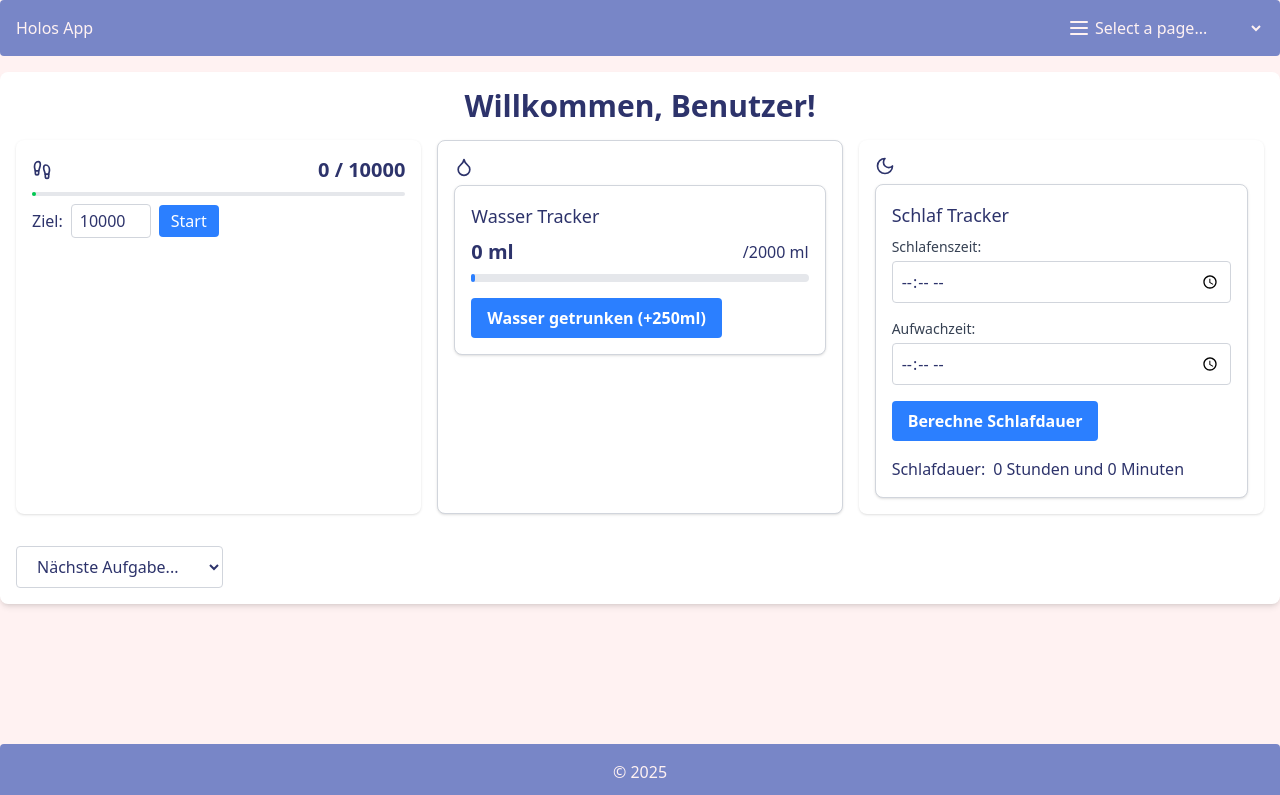
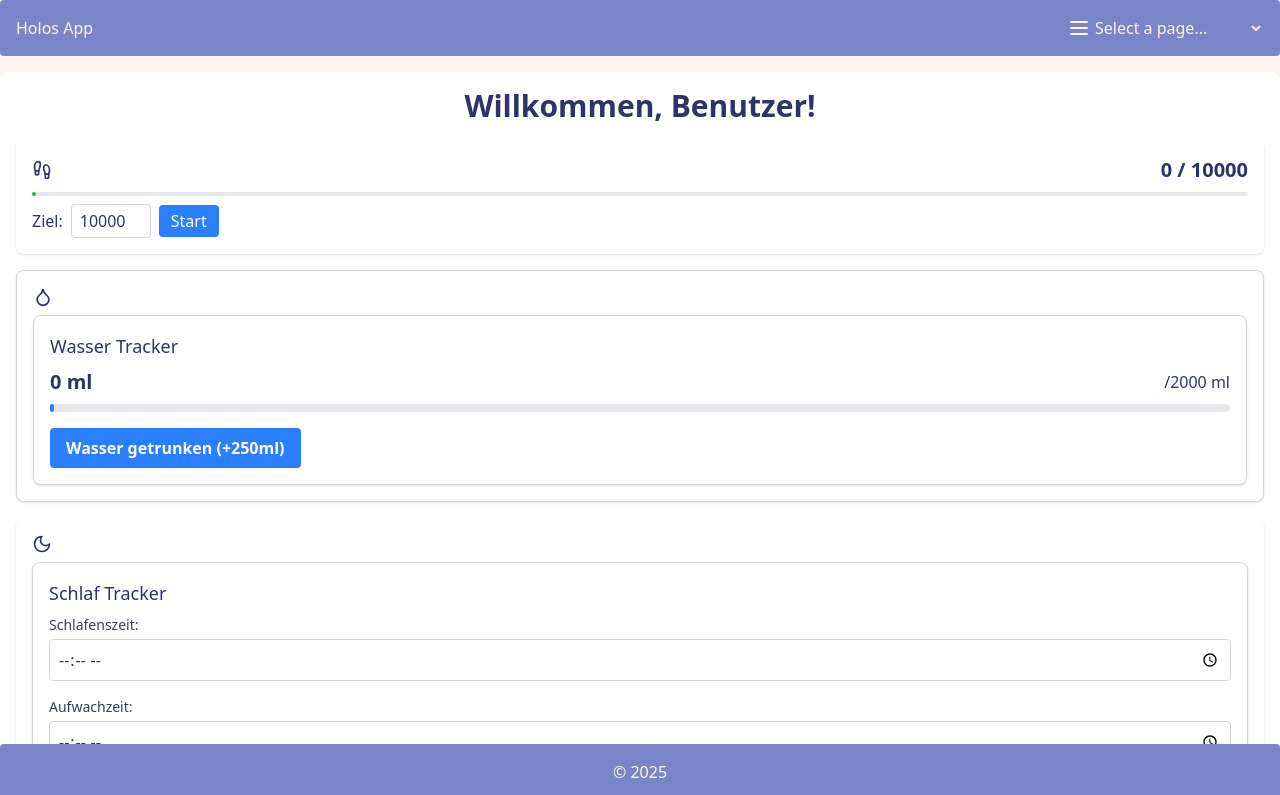
Before and after one commit to team-holos/holos-app, a React (Vite) app in the folder frontend/: page / in a window 1280 px wide. Shown: the top 795 px of the page. Built offline with nearby package versions, Linux system fonts and the light colour scheme; no server answers.

Commit message:
removed grid

```diff
--- a/frontend/src/pages/DashboardPage.jsx
+++ b/frontend/src/pages/DashboardPage.jsx
@@ -46,10 +46,10 @@ function DashboardPage() {
   const progress = (steps / goalSteps) * 100;
 
   return (
-    <div className="font-roboto text-[#2D336B] p-4 my-4 bg-white rounded-lg shadow-md"> {/* Container */}
-      <h1 className="text-3xl font-bold mb-4 text-center">Willkommen, Benutzer!</h1> {/* Überschrift */}
+    <div className="font-roboto text-[#2D336B] p-4 my-4 bg-white rounded-lg shadow-md">
+      <h1 className="text-3xl font-bold mb-4 text-center">Willkommen, Benutzer!</h1>
 
-      <div className="grid grid-cols-1 md:grid-cols-3 gap-4"> {/* Grid-Layout für Bereiche */}
+      <div className="grid grid-cols-1 gap-4">
 
         {/* Schritte-Bereich */}
         <div className="bg-white rounded-lg shadow p-4">
```
